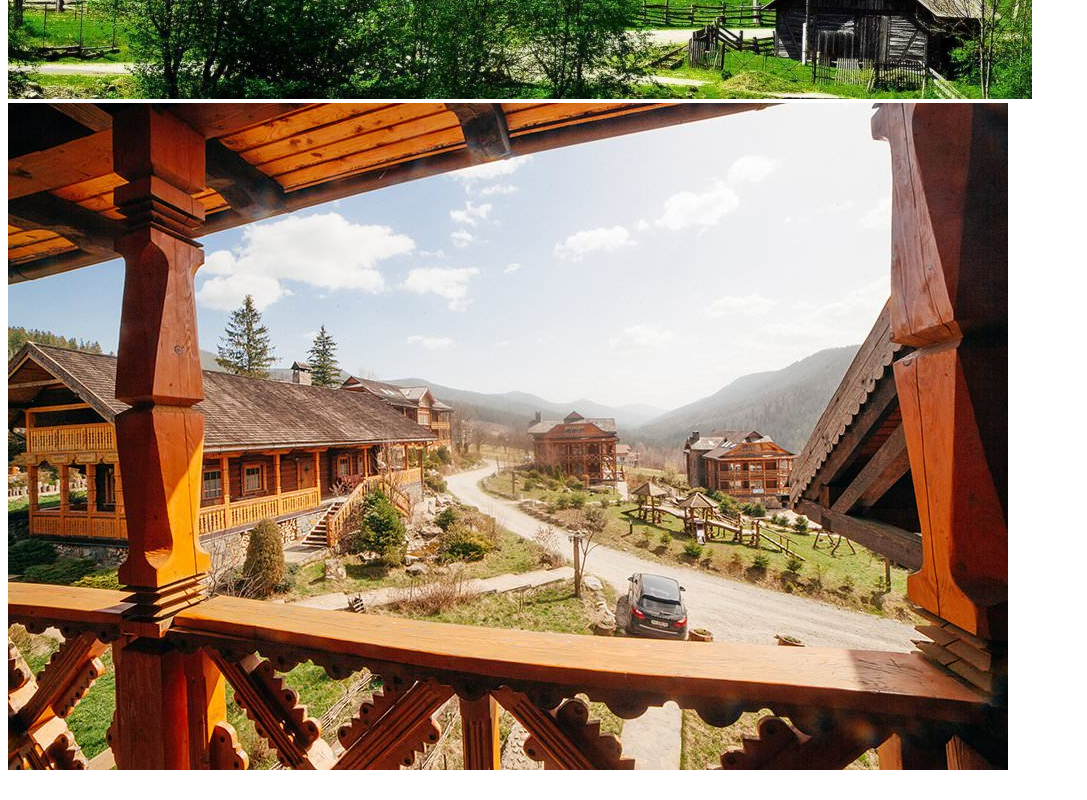
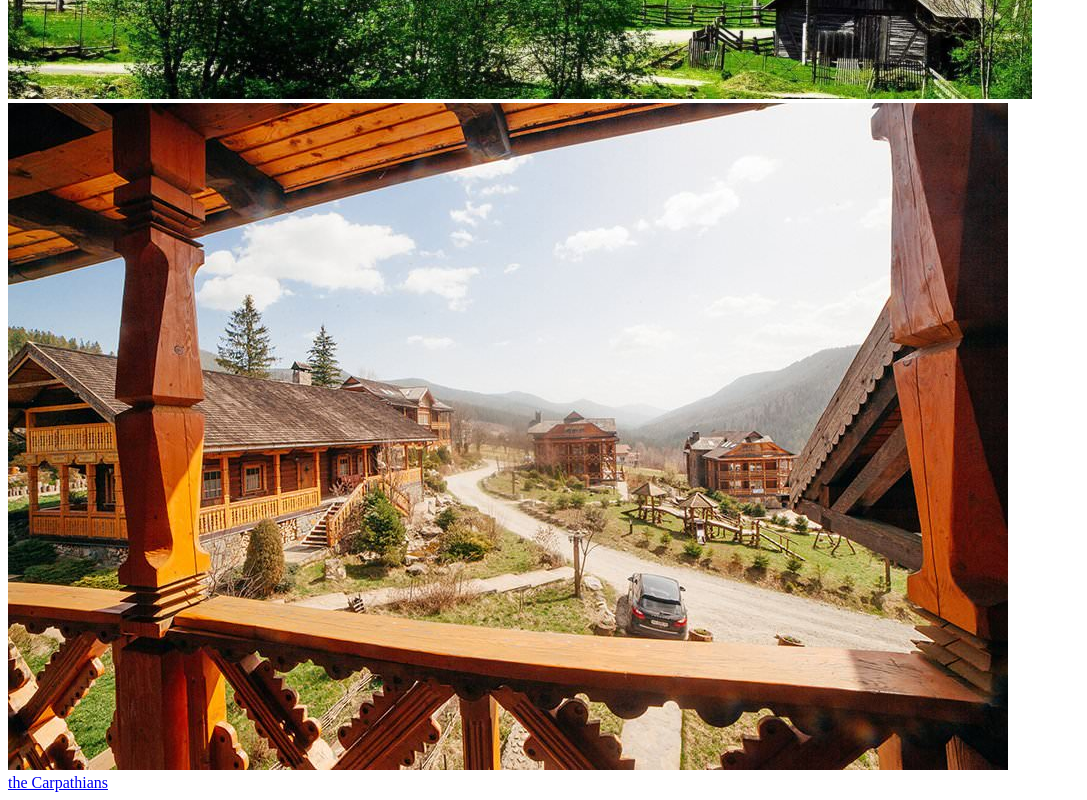
Before and after one commit to ZolotovskaHanna/zolotovska4, a plain HTML site: page gallery.html in a window 1280 px wide. Shown: the part 664-1464 px from the top of the page, without its empty margins (0-1087 px from the left). Drawn offline with Linux system fonts and the light colour scheme.

Commit message:
link to main page added

```diff
--- a/gallery.html
+++ b/gallery.html
@@ -11,7 +11,9 @@
 
     <img src="./images/Karpaty-vpervye-1024x683.jpg" alt="image">
     <img src="./images/Vid-s-kottadzha.jpg" alt="image">
+    <br>
 
+    <a href="./index.html">the Carpathians</a>
 
 </body>
 </html>
```
